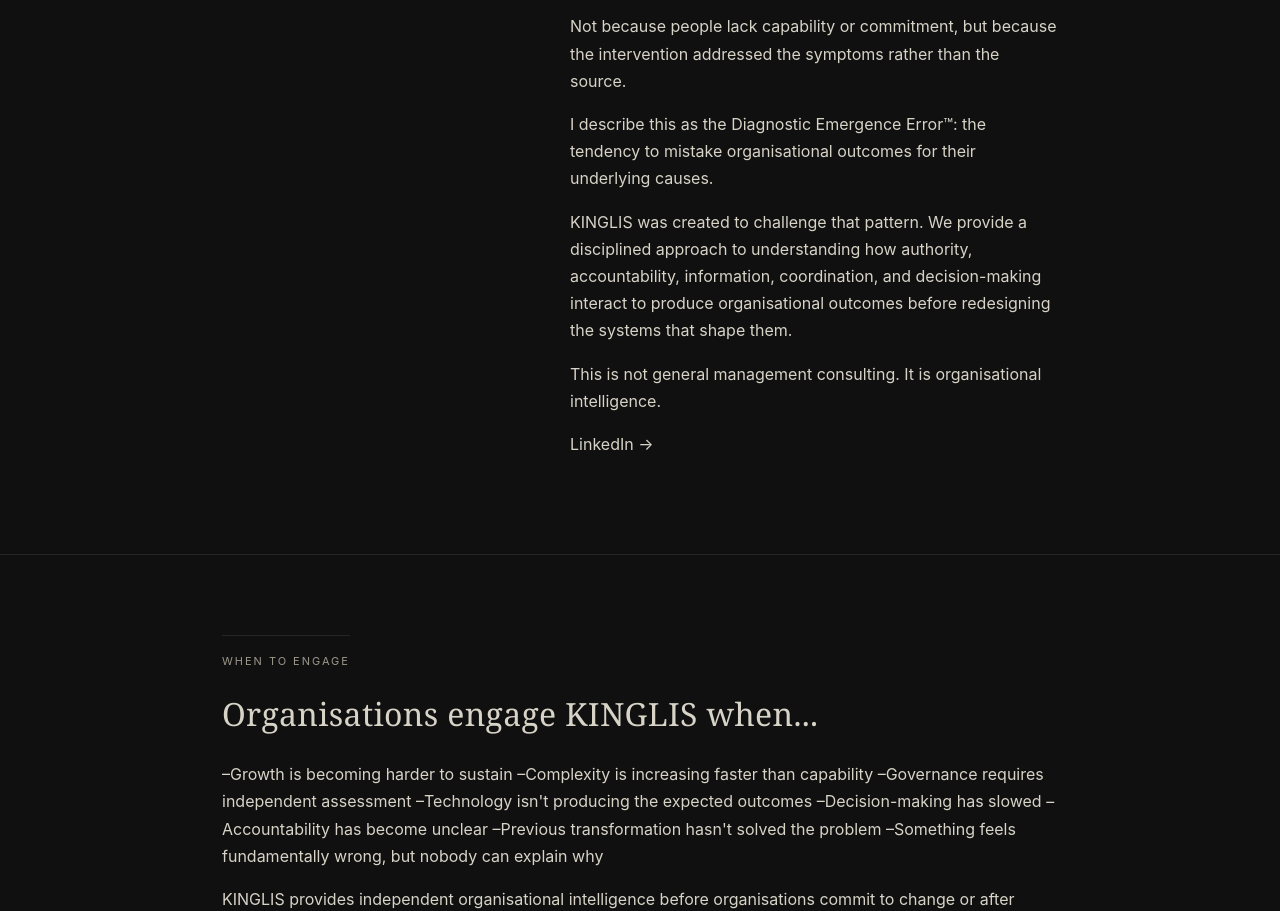
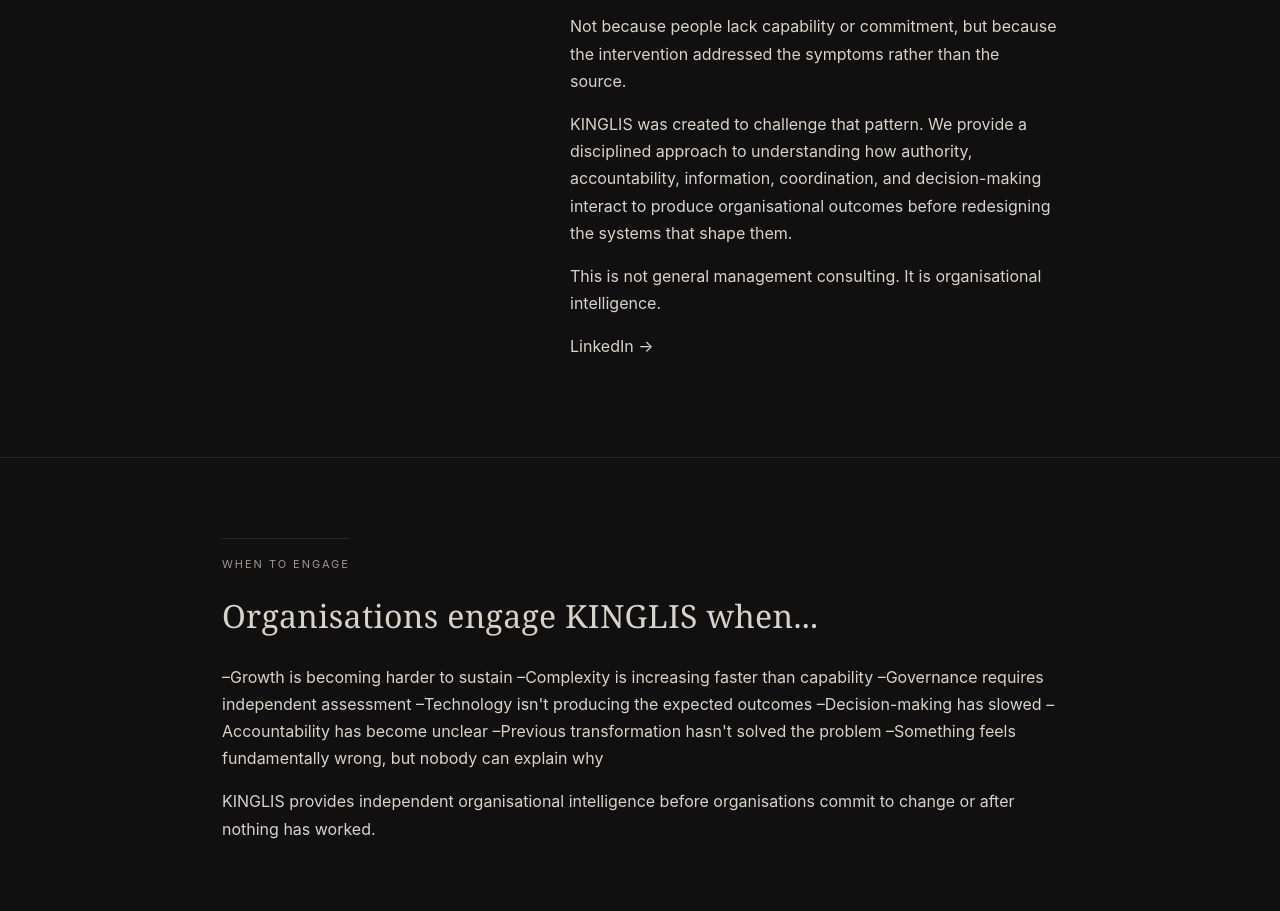
Before and after one commit to TheHumanLab/KINGLIS_website, a plain HTML site: page index.html in a window 1280 px wide. Shown: the part 1316-2227 px from the top of the page. Drawn offline with Linux system fonts and the light colour scheme.

Commit message:
Update index.html

```diff
--- a/index.html
+++ b/index.html
@@ -52,7 +52,6 @@
         <p>Most organisational problems are addressed before they are understood.</p>
         <p>Across organisations, I have observed the same pattern. A problem emerges. Leadership responds. The problem returns.</p>
         <p>Not because people lack capability or commitment, but because the intervention addressed the symptoms rather than the source.</p>
-        <p>I describe this as the Diagnostic Emergence Error™: the tendency to mistake organisational outcomes for their underlying causes.</p>
         <p>KINGLIS was created to challenge that pattern. We provide a disciplined approach to understanding how authority, accountability, information, coordination, and decision-making interact to produce organisational outcomes before redesigning the systems that shape them.</p>
         <p>This is not general management consulting. It is organisational intelligence.</p>
         <p><a href="https://www.linkedin.com/kaylee-jane/" target="_blank" rel="noopener">LinkedIn →</a></p>
```
